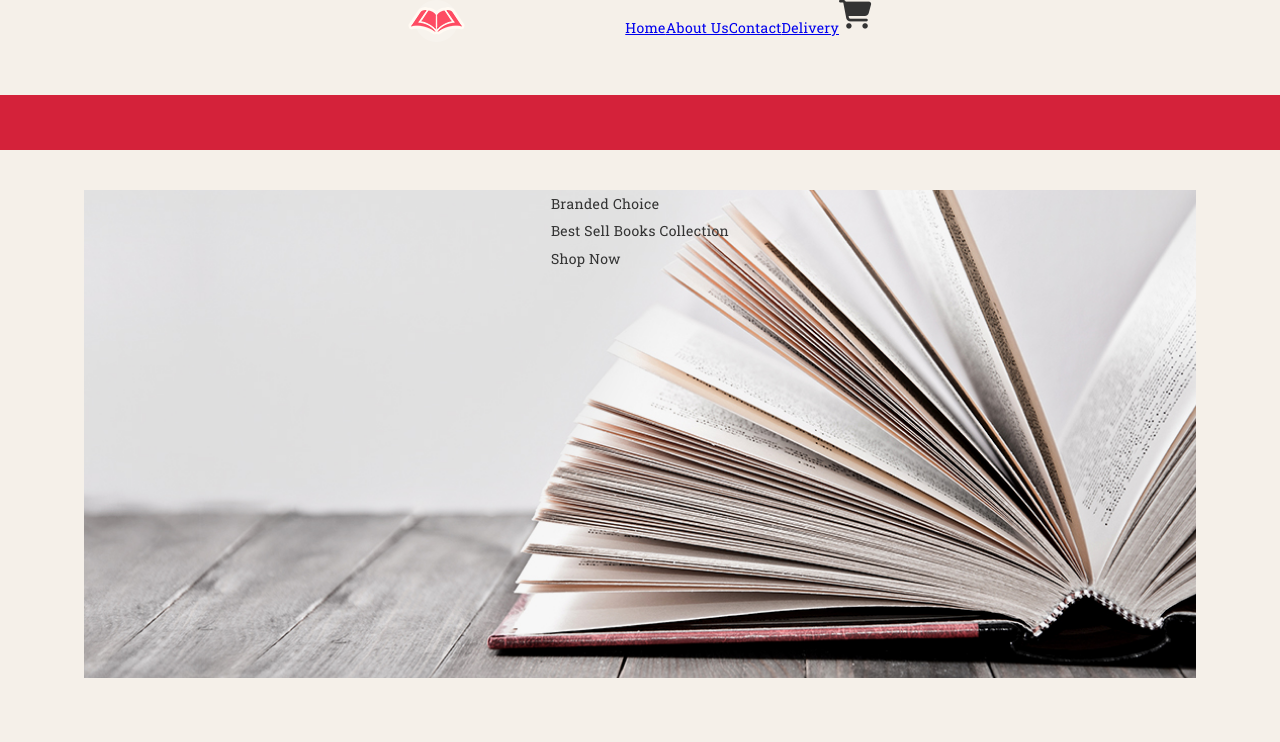
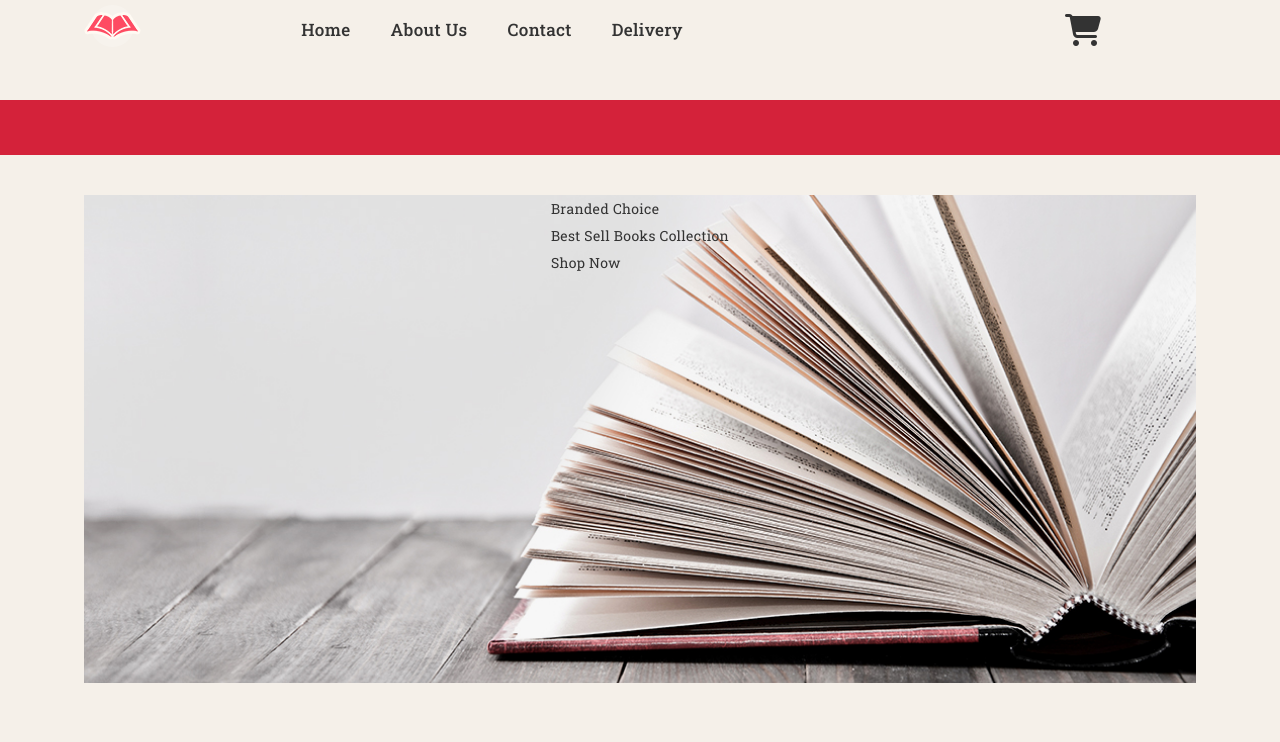
Before and after one commit to markal84/RS_School-Front-End-BookShop-course, a plain HTML site: page index.html in a window 1280 px wide. Shown: the top 742 px of the page. Drawn offline with Linux system fonts and the light colour scheme.

Commit message:
feat: finish menu styling

```diff
--- a/main.js
+++ b/main.js
@@ -7,7 +7,10 @@ import {
   createDivider,
   createHero,
   createBooksCatalog,
+  createFooter,
 } from "./modules/builders.js";
+
+import { addClassOnScroll } from "./modules/helpers.js";
 
 /*
 ///// Main Page
@@ -31,3 +34,9 @@ createHero();
 /// Book Catalog
 */
 createBooksCatalog();
+/*
+/// Footer
+*/
+createFooter();
+
+addClassOnScroll();
--- a/modules/builders.js
+++ b/modules/builders.js
@@ -97,3 +97,17 @@ export const createBooksCatalog = () => {
   fragment.append(booksList);
   APP.append(fragment);
 };
+
+export const createFooter = () => {
+  const fragment = new DocumentFragment();
+  const footer = createEl("footer", { class: "footer" });
+
+  const footerWrapper = createEl("div", { class: "content-wrapper" });
+  const footerContainer = createEl("div", { class: "relative container" });
+
+  footer.append(footerWrapper);
+  footerWrapper.append(footerContainer);
+
+  fragment.append(footer);
+  APP.append(fragment);
+};
--- a/modules/creators.js
+++ b/modules/creators.js
@@ -70,7 +70,7 @@ export const createBookList = () => {
         //console.log(el.tagName);
         const showDescr = el.querySelector(".book-descr");
         showDescr.classList.toggle("show");
-        // work later to change text in button where class is present
+        // work later on change text in button where class is present
 
         /*if (showDescr.classList.contains("show")) {
           el.querySelector(".button__show-more").innerText = "show less";
--- a/modules/helpers.js
+++ b/modules/helpers.js
@@ -5,3 +5,28 @@
   const popup = el.querySelector(".book-descr");
   popup.classList.toggle("show");
 };*/
+
+export const addClassOnScroll = () => {
+  let scrollPos = window.scrollY;
+  const nav = document.querySelector("nav");
+  //console.log(nav);
+  const navHeight = nav.offsetHeight;
+  //const windowHeight = window.innerHeight / 4;
+  const cart = document.querySelector(".nav-cart");
+  //console.log(cart);
+
+  const addClass = () => cart.classList.add("fixed");
+  const removeClass = () => cart.classList.remove("fixed");
+
+  window.addEventListener("scroll", () => {
+    scrollPos = window.scrollY;
+    //console.log(window.innerHeight / 5);
+    if (scrollPos >= navHeight) {
+      addClass();
+    } else {
+      removeClass();
+    }
+
+    //console.log(scrollPos);
+  });
+};
--- a/styles.css
+++ b/styles.css
@@ -30,12 +30,22 @@ section {
     margin: 40px 0;
 }
 
+a {
+    text-decoration: none;
+    color: var(--main-font-color);
+}
+
+a:visited {
+    color: var(--book-author-color);
+}
+
 ul {
     list-style: none;
 }
 
 .content-wrapper {
     width: 1170px;
+    max-width: 100%;
     margin: 0 auto;
 }
 
@@ -66,10 +76,19 @@ ul {
 
 /* ===== Main page classes ===== */
 
-/* === Navigation === */
+/* === Header === */
+
+header  .container {
+    display: block;
+}
+
+/* = Navigation = */
 
 nav {
     display: flex;
+    justify-content: space-around;
+    align-items: center;
+    height: 60px;
 }
 
 .nav-logo {
@@ -78,11 +97,51 @@ nav {
 
 .nav-menu {
     display: inline-flex;
+    flex-basis: 75%;
+    margin-block-end: 0;
+    margin-block-start: 0;
+}
+
+.nav-menu li {
+    padding: 2% 0;
+}
+
+.nav-menu li a {
+    padding: 0 40px 0 0;
+    font-weight: 500;
+    text-transform: capitalize;
+    font-size: 1.07rem;
+    transition: color ease-in-out 0.2s;
+}
+
+.nav-menu li a:hover {
+    color: var(--divider-color);
+}
+
+.nav-cart {
+    flex-basis: 10%;
+    padding: 1% 3%;
+    background-color: var(--main-background-color);
+    z-index: 3;
+    transition: all ease-in-out .8s;
+}
+
+/* apply this class to nav-cart scrool start */
+.fixed {
+    position: fixed;
+    top: 0;
+    right: 7.4vw;
+    /*border: 1px solid rgba(0, 0, 0, 0.1);*/
+    border-bottom-left-radius: 25%;
+    border-bottom-right-radius: 25%;
+    -webkit-box-shadow: 2px 9px 25px -17px rgba(51, 51, 51, 1);
+    -moz-box-shadow: 2px 9px 25px -17px rgba(51, 51, 51, 1);
+    box-shadow: 2px 9px 25px -17px rgba(51, 51, 51, 1);
 }
 
 .cart-icon {
-font-size: 1.8rem;
-cursor: pointer;
+    font-size: 2rem;
+    cursor: pointer;
 }
 
 /* === Divider === */
@@ -213,3 +272,9 @@ cursor: pointer;
     from {opacity: 0;}
     to {opacity: 1;}
 }
+
+/* === Footer ===*/
+footer {
+    background: var(--divider-color);
+    height: 8vh;
+}
```
